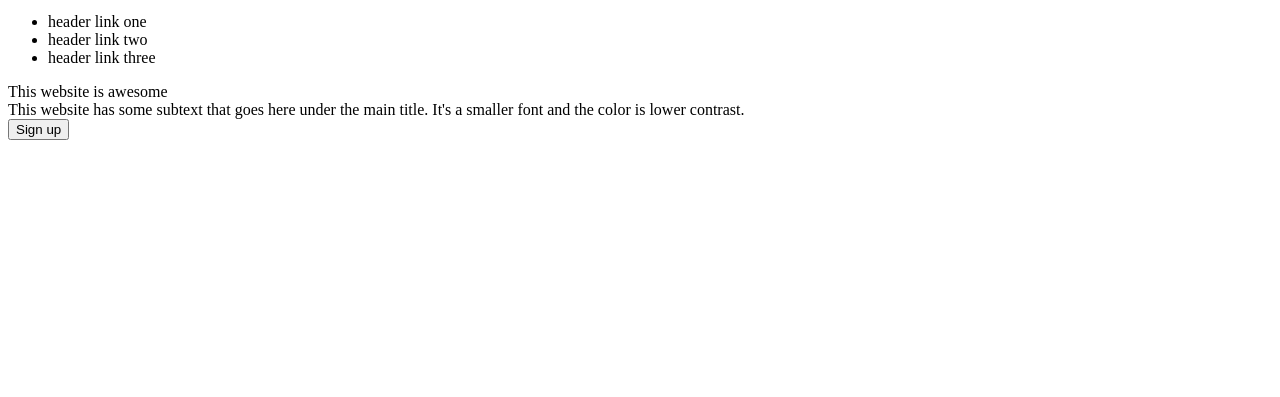
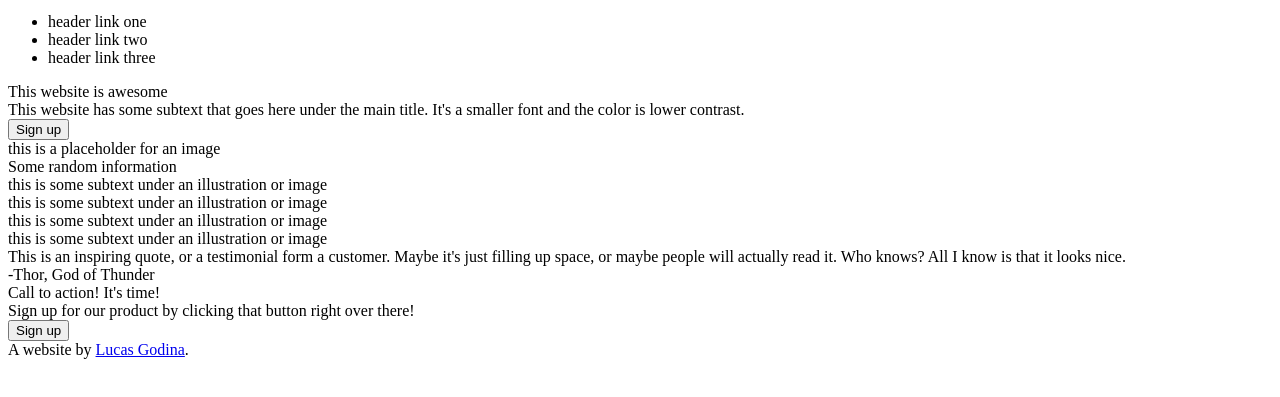
Before and after one commit to lucasgodina/landing-page, a plain HTML site: page index.html in a window 1280 px wide. Shown: the part 29-426 px from the top of the page. Drawn offline with Linux system fonts and the light colour scheme.

Commit message:
Finished initial structure of index.html

```diff
--- a/index.html
+++ b/index.html
@@ -8,7 +8,7 @@
 		<title>Document</title>
 	</head>
 	<body>
-		<div class="first-page">
+		<div class="first-section">
 			<div class="header">
 				<header>
 					<div class="logo">Header Logo</div>
@@ -28,15 +28,62 @@
 						This website has some subtext that goes here under the main title. It's a
 						smaller font and the color is lower contrast.
 					</div>
-					<button>Sign up</button>
+					<div class="intro-button"><button>Sign up</button></div>
 				</div>
-				<div class="intro-image"></div>
+				<div class="intro-image">this is a placeholder for an image</div>
 			</div>
 		</div>
-		<div class="second-page"></div>
-		<div class="third-page"></div>
-		<div class="fourth-page"></div>
-		<footer></footer>
+		<div class="second-section">
+			<div class="section-title">Some random information</div>
+			<div class="container">
+				<div class="info">
+					<div class="info-image"></div>
+					<div class="info-text">
+						this is some subtext under an illustration or image
+					</div>
+				</div>
+				<div class="info">
+					<div class="info-image"></div>
+					<div class="info-text">
+						this is some subtext under an illustration or image
+					</div>
+				</div>
+				<div class="info">
+					<div class="info-image"></div>
+					<div class="info-text">
+						this is some subtext under an illustration or image
+					</div>
+				</div>
+				<div class="info">
+					<div class="info-image"></div>
+					<div class="info-text">
+						this is some subtext under an illustration or image
+					</div>
+				</div>
+			</div>
+		</div>
+		<div class="third-section">
+			<div class="quote">
+				This is an inspiring quote, or a testimonial form a customer. Maybe it's
+				just filling up space, or maybe people will actually read it. Who knows? All
+				I know is that it looks nice.
+			</div>
+			<div class="quote-author">-Thor, God of Thunder</div>
+		</div>
+		<div class="fourth-section">
+			<div class="modal">
+				<div class="modal-text">
+					<div class="text-title">Call to action! It's time!</div>
+					<div class="text-description">
+						Sign up for our product by clicking that button right over there!
+					</div>
+				</div>
+				<div class="modal-button"><button>Sign up</button></div>
+			</div>
+		</div>
+		<footer>
+			A website by <a href="github.com/lucasgodina">Lucas Godina</a>.
+		</footer>
 	</body>
 </html>
 
```
